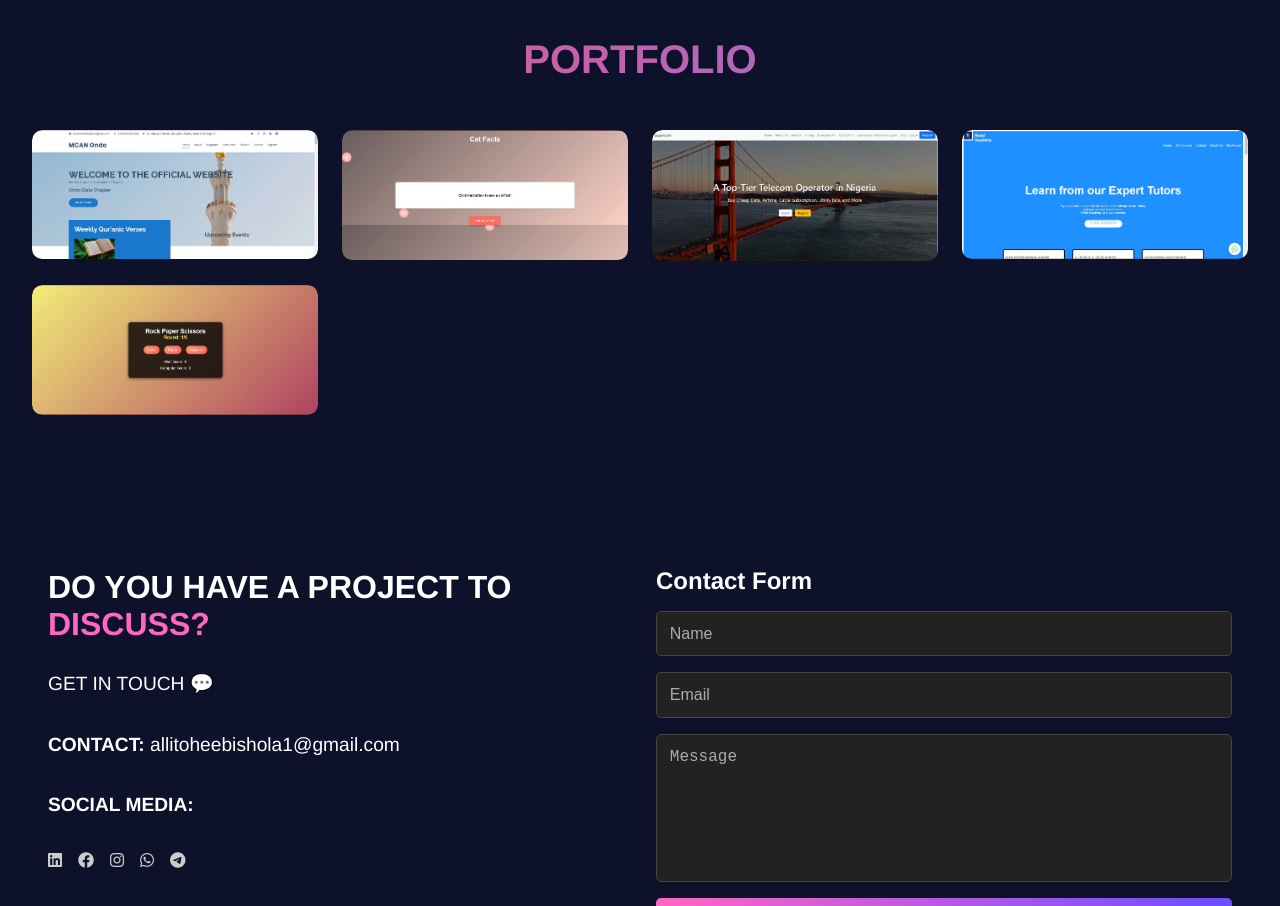
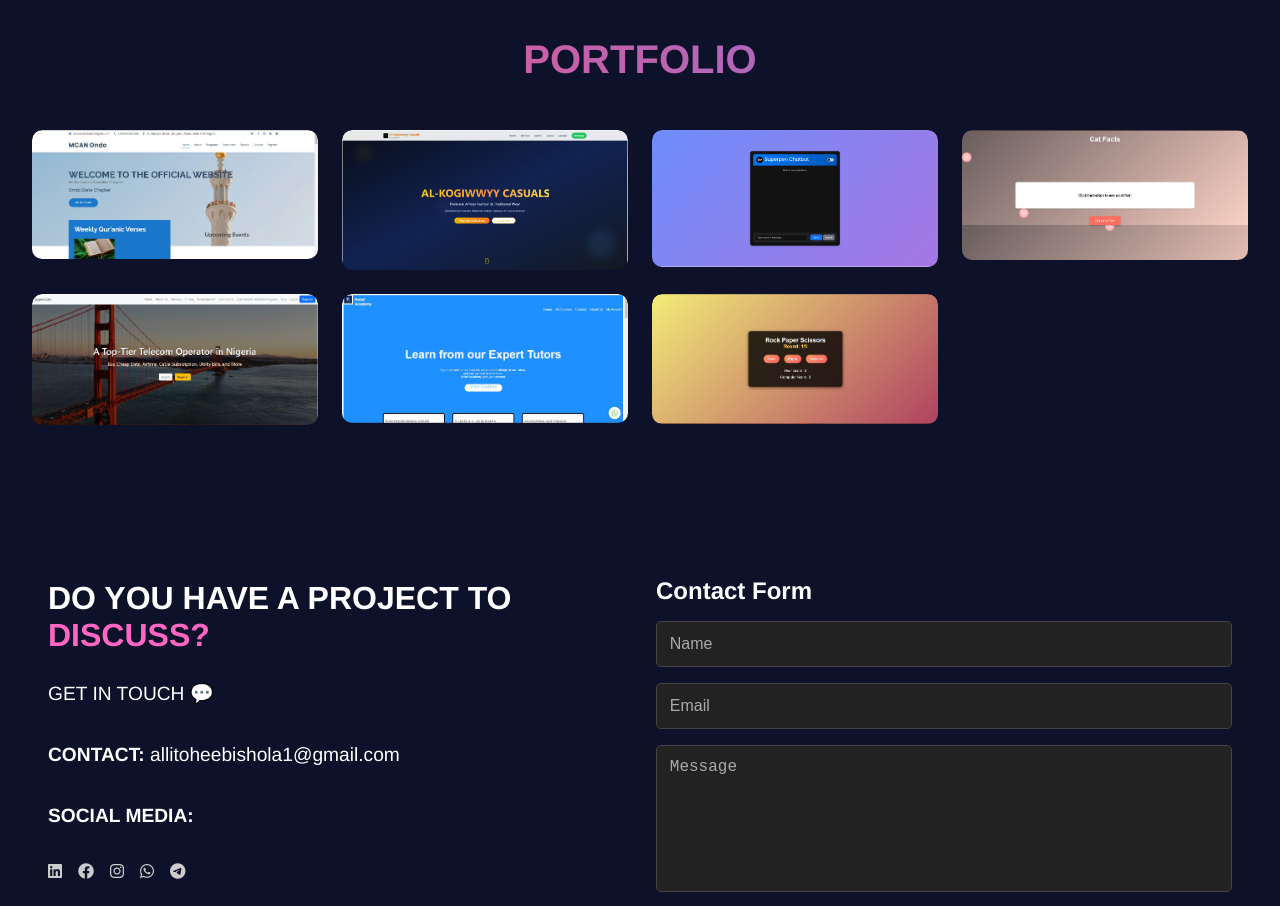
Before and after one commit to Superpen-Dev/new-portfolio, a React (Vite) app: page / in a window 1280 px wide. Shown: the part 2420-3326 px from the top of the page. Built offline with nearby package versions, Linux system fonts and the light colour scheme.

Commit message:
made some changes

```diff
--- a/src/Components/Portfolio.jsx
+++ b/src/Components/Portfolio.jsx
@@ -1,40 +1,66 @@
-import React from "react";
 import "./Portfolio.css";
 
 // Import images
 import McanImage from "../assets/Mcan.jpg";
+import AlKogiwwyyImage from "../assets/AlKogiwwyy.png";
+import ChatBotImage from "../assets/ChatBot.png";
 import CatImage from "../assets/Cat.jpg";
 import SupercomImage from "../assets/Supercom.jpg";
 import ReliefImage from "../assets/Relief.jpg";
 import GameImage from "../assets/Game.jpg";
+
 
 const projects = [
   {
     title: "MCAN Project",
     image: McanImage,
     link: "https://superpen-dev.github.io/mcan-ondo-project/mcan-ondo-main/index.html",
+    type: "Static",
+  },
+  {
+    title: "Al-Kogiwwyy Casuals",
+    image: AlKogiwwyyImage,
+    link: "https://al-kogiwwyy-casual.vercel.app/",
+    type: "React",
+  },
+  {
+    title: "Superpen Chat Bot",
+    image: ChatBotImage,
+    link: "https://superpen-dev.github.io/superpen-chatbot/",
+    type: "React + Bootstrap",
   },
   {
     title: "Cat Facts",
     image: CatImage,
     link: "https://superpen-dev.github.io/cat-facts/",
+    type: "Static",
   },
   {
     title: "Supercom",
     image: SupercomImage,
     link: "https://superpen-dev.github.io/supercom/",
+    type: "Static",
   },
   {
     title: "Relief Academy",
     image: ReliefImage,
     link: "https://superpen-dev.github.io/reliefacademy/",
+    type: "Static",
   },
   {
     title: "Game Assignment",
     image: GameImage,
     link: "https://superpen-dev.github.io/Assignment-game/",
+    type: "Static",
   },
 ];
+
+// Tech label mapping
+const techLabels = {
+  "React": "React & Tailwind",
+  "React + Bootstrap": "React & Bootstrap",
+  "Static": "HTML, CSS & JS",
+};
 
 const Portfolio = () => {
   return (
@@ -47,7 +73,7 @@ const Portfolio = () => {
               <img src={project.image} alt={project.title} />
               <div className="overlay">
                 <p>{project.title}</p>
-                <span>Website Coding (HTML, CSS, JS)</span>
+                <span>{techLabels[project.type] || "Website Project"}</span>
               </div>
             </a>
           </div>
```
Also changed, not shown: src/assets/Alkogiwwyy.png (added), src/assets/ChatBot.png (added).
